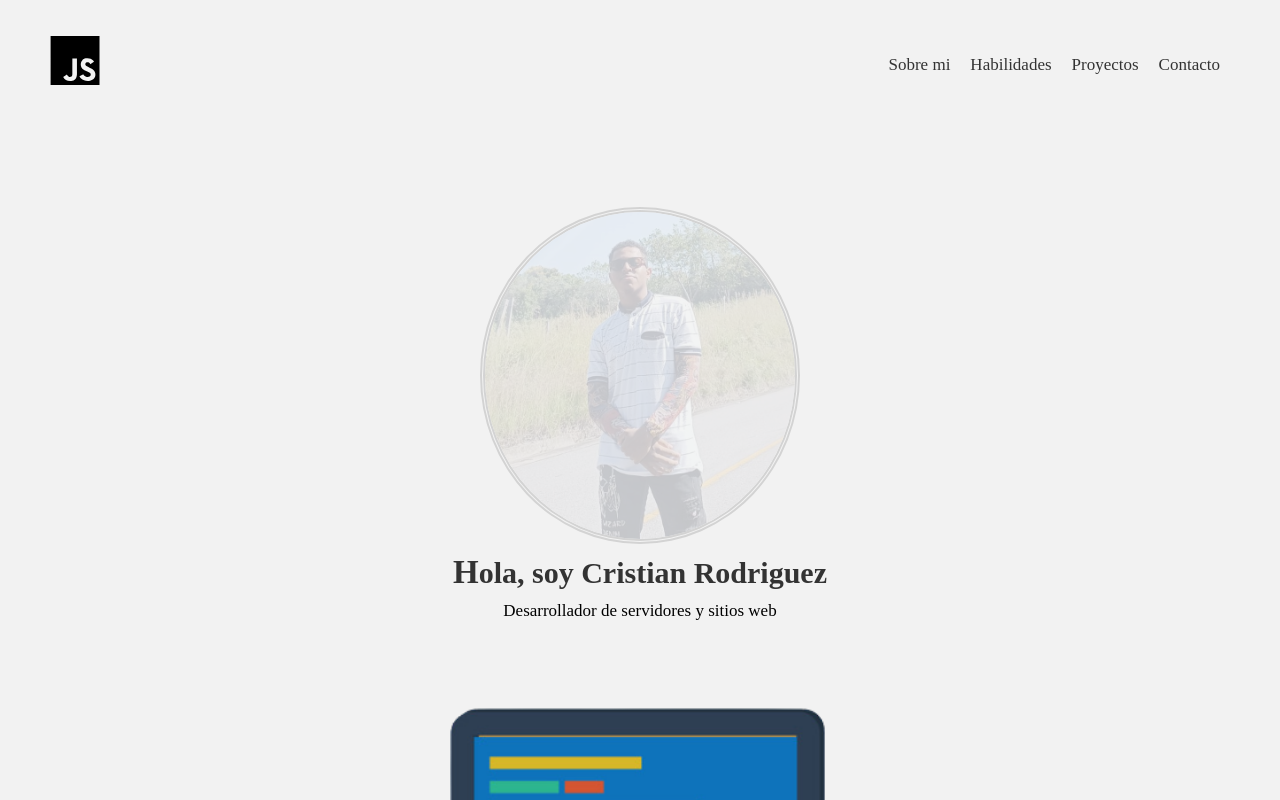
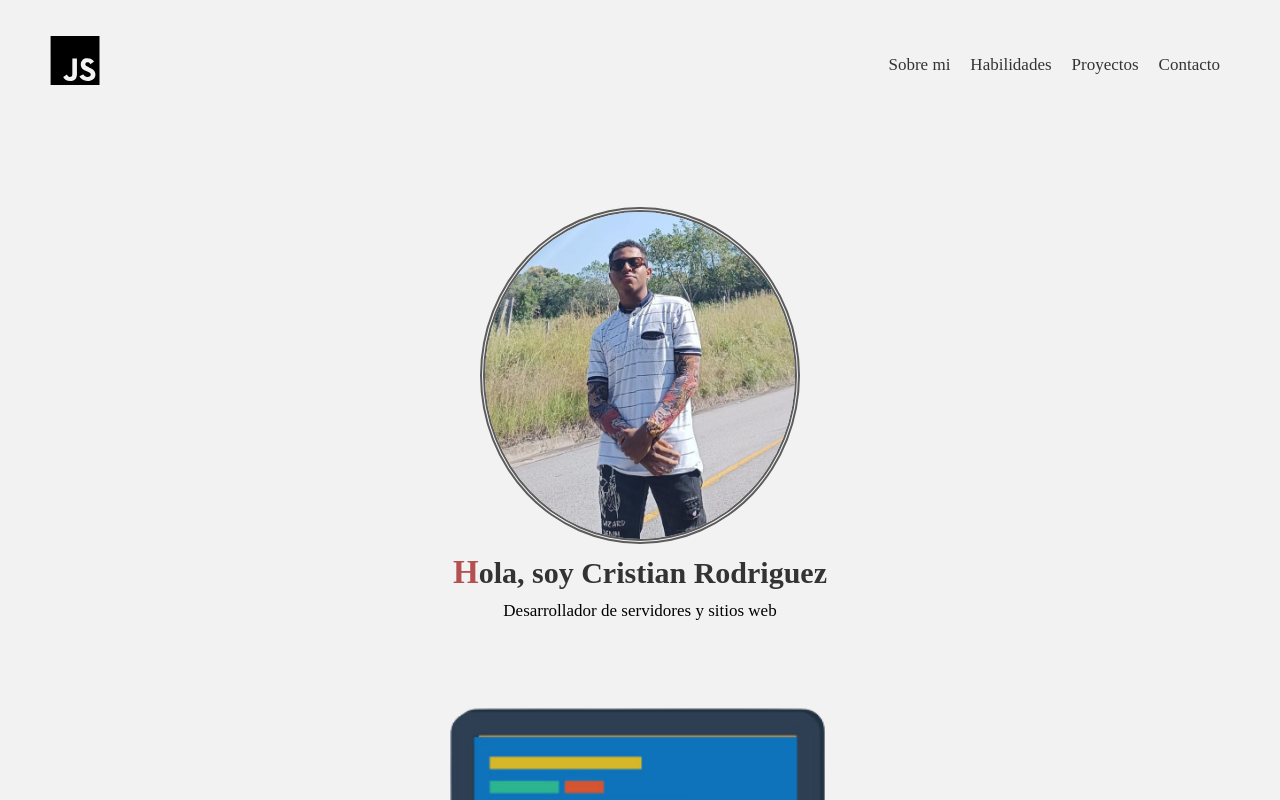
Before and after one commit to CritianRodriguez042502/my-projects__...__portfolio, a React (Vite) app: page / in a window 1280 px wide. Shown: the top 800 px of the page. Built offline with nearby package versions, Linux system fonts and the light colour scheme; no server answers; a web font is replaced by a local one.

Commit message:
Ahora si

```diff
--- a/src/components/about_me/AboutMe.jsx
+++ b/src/components/about_me/AboutMe.jsx
@@ -6,7 +6,7 @@ import style from "./style_about_me.module.css";
 export function AboutMe() {
   const [apparence, setApparence] = useState({
     opacity: "0.2",
-    width: "56%",
+    width: "57%",
   });
   const [colorFirstLetter, setColorFirstLetter] = useState("#333333");
   const [counter, setCounter] = useState(0);
@@ -20,16 +20,16 @@ export function AboutMe() {
 
   useEffect(
     function () {
-      if (apparence.opacity === "0.2" && apparence.width === "52%") {
+      if (apparence.opacity === "0.2" && apparence.width === "57%") {
         setTimeout(function () {
           setApparence({
             opacity: "1",
-            width: "72%",
+            width: "74%",
           });
         }, 700);
       }
 
-      if (apparence.opacity === "1" && apparence.width === "64%") {
+      if (apparence.opacity === "1" && apparence.width === "74%") {
         if (counter < softColors.length) {
           setTimeout(() => {
             setColorFirstLetter(softColors[counter]);
```
